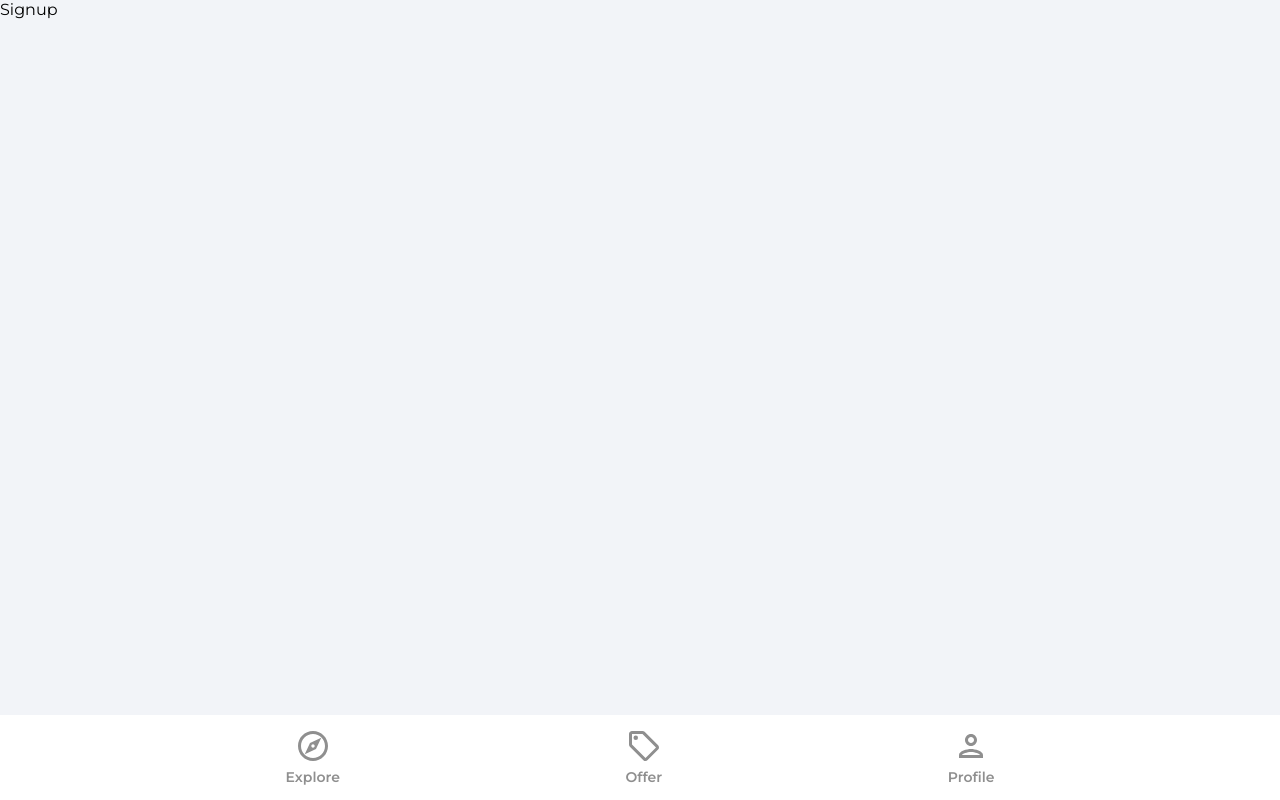
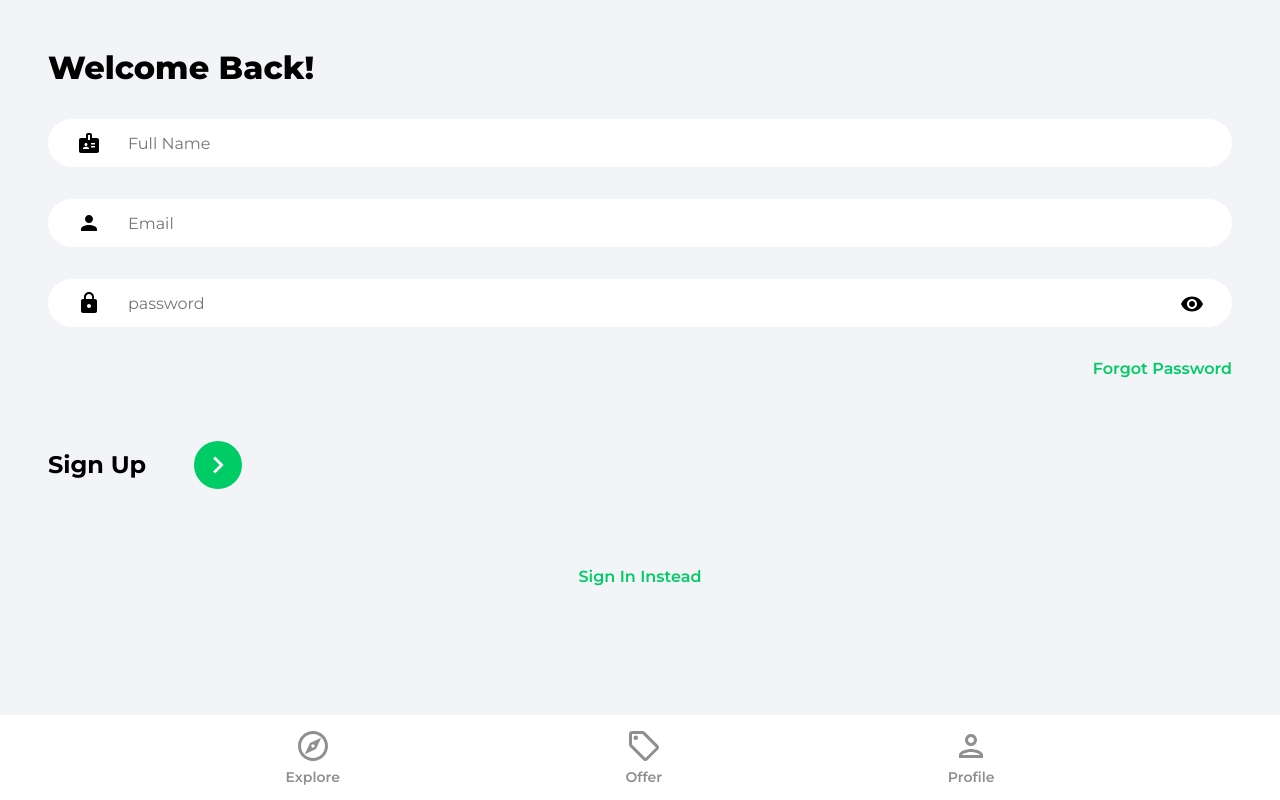
Before and after one commit to itarek99/house-marketplace, a React (Create React App) app: page /sign-up in a window 1280 px wide. Built offline with nearby package versions, Linux system fonts and the light colour scheme.

Commit message:
sing up form added

```diff
--- a/src/App.js
+++ b/src/App.js
@@ -15,7 +15,7 @@
         { path: '/', element: <Explore /> },
         { path: '/offers', element: <Offers /> },
         { path: '/profile', element: <Singin /> },
-        { path: '/signin', element: <Singin /> },
+        { path: '/sign-in', element: <Singin /> },
         { path: '/sign-up', element: <Signup /> },
         { path: '/forgot-password', element: <ForgotPassword /> },
       ],
--- a/src/pages/Signup.js
+++ b/src/pages/Signup.js
@@ -1,4 +1,76 @@
+import { useState } from 'react';
+import { Link } from 'react-router-dom';
+import { ReactComponent as ArrowRightIcon } from '../assets/svg/keyboardArrowRightIcon.svg';
+import visibilityIcon from '../assets/svg/visibilityIcon.svg';
+
 const Signup = () => {
-  return <div>Signup</div>;
+  const [showPassword, setShowPassword] = useState(false);
+  const [formData, setFormData] = useState({ name: '', email: '', password: '' });
+  const { name, email, password } = formData;
+
+  const handleChange = (e) => {
+    e.preventDefault();
+    setFormData((prevState) => ({ ...prevState, [e.target.id]: e.target.value }));
+  };
+
+  return (
+    <>
+      <div className='pageContainer'>
+        <header>
+          <p className='pageHeader'>Welcome Back!</p>
+        </header>
+
+        <form>
+          <input
+            type='text'
+            className='nameInput'
+            placeholder='Full Name'
+            id='name'
+            value={name}
+            onChange={handleChange}
+          />
+          <input
+            type='email'
+            className='emailInput'
+            placeholder='Email'
+            id='email'
+            value={email}
+            onChange={handleChange}
+          />
+          <div className='passwordInputDiv'>
+            <input
+              type={showPassword ? 'text' : 'password'}
+              className='passwordInput'
+              placeholder='password'
+              id='password'
+              value={password}
+              onChange={handleChange}
+            />
+            <img
+              onClick={() => setShowPassword((prevState) => !prevState)}
+              src={visibilityIcon}
+              alt='show password'
+              className='showPassword'
+            />
+          </div>
+
+          <Link to='/forgot-password' className='forgotPasswordLink'>
+            Forgot Password
+          </Link>
+          <div className='signUpBar'>
+            <p className='signUpText'>Sign Up</p>
+            <button className='signUpButton'>
+              <ArrowRightIcon fill='#fff' width='34px' height='34px' />
+            </button>
+          </div>
+        </form>
+
+        {/* Google OAuth */}
+        <Link to='/sign-in' className='registerLink'>
+          Sign In Instead
+        </Link>
+      </div>
+    </>
+  );
 };
 export default Signup;
```
